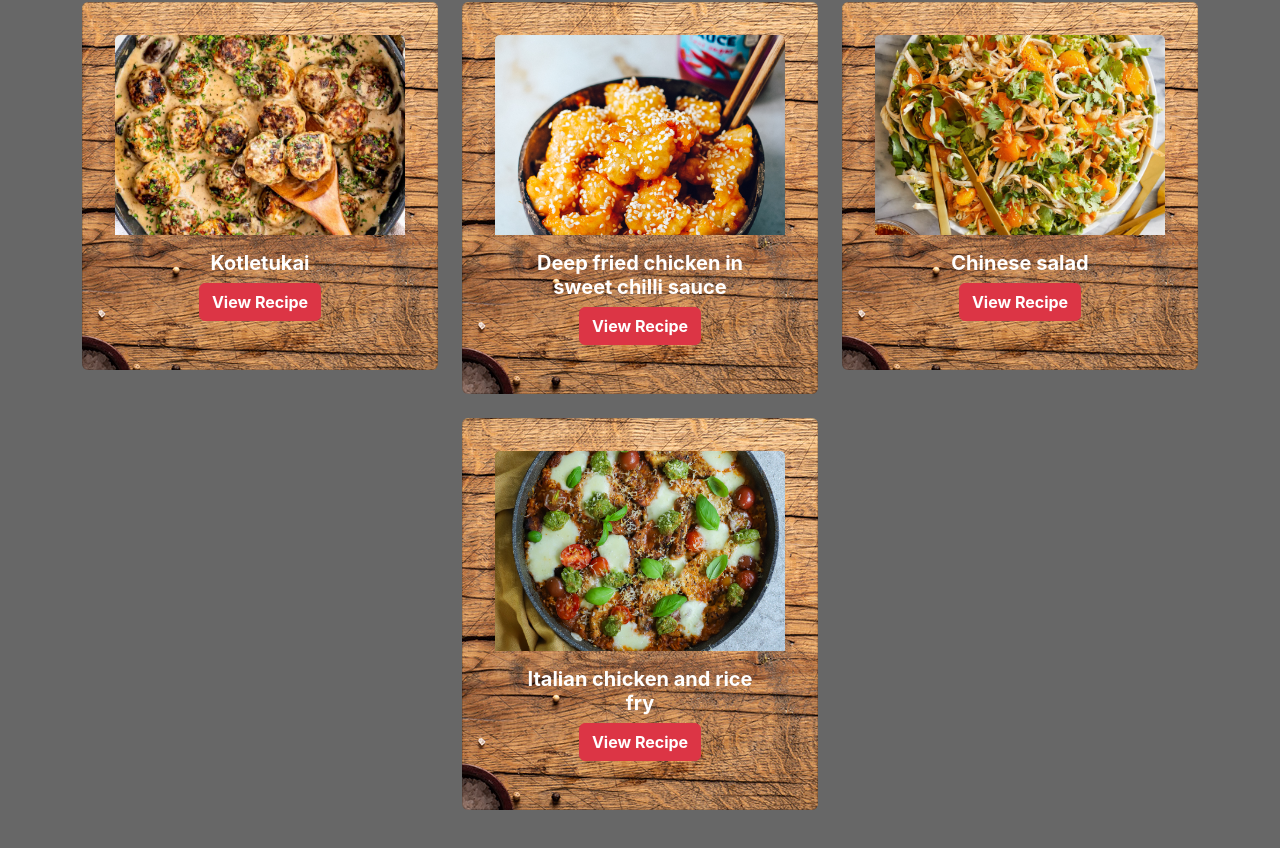
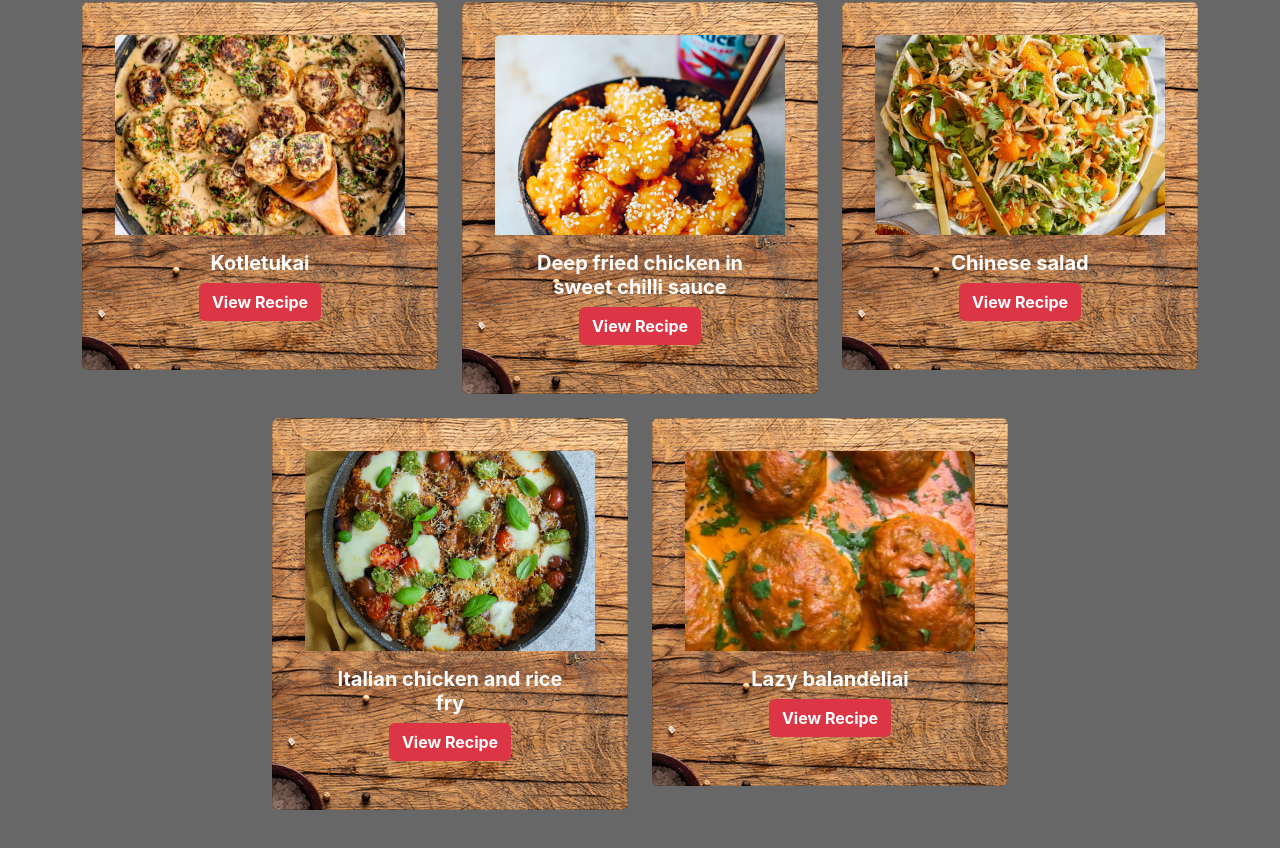
Before and after one commit to lukas-anci/recipe-app, a React (Vite) app: page / in a window 1280 px wide. Shown: the part 2084-2932 px from the top of the page. Built offline with nearby package versions, Linux system fonts and the light colour scheme.

Commit message:
balandeliai

```diff
--- a/src/recipeData.ts
+++ b/src/recipeData.ts
@@ -552,4 +552,35 @@ export const recipeData = [
       'Sprinkle with fresh basil before serving.',
     ],
   },
+  {
+    id: '20',
+    name: 'Lazy balandėliai',
+    category: 'Chicken',
+    imageUrl: '/images/balandeliai.jpg',
+    ingredients: [
+      '800 g minced chicken or turkey',
+      '125 g rice',
+      '300 g cabbage',
+      '1 large carrot',
+      '1 onion',
+      '1 egg',
+      '1/2 tsp. dried coriander',
+      '1/2 tsp. garlic powder',
+      'Salt and Pepper',
+      'Oil to fry',
+    ],
+    sauce: [
+      '300 ml cream or sour cream',
+      '3 tbsp. tomatoe paste',
+      '400 ml hot water',
+    ],
+    instructions: [
+      'Boil rice for 10 min, they need to remain firm. Take it out and cool off.',
+      'Cut cabbage, onion, carrot and fry them until vegetables soften. Cool them off.',
+      'To minced meat add vegetables, rice, egg. Season with spices and mix well',
+      'Form meatballs and place them on the oven plate',
+      'Combine the ingredients for the sauce and pour it on top. Cook in the oven for 1 hour in 185 degrees.',
+      'Serve with mashed potatoes or rice and greenery.',
+    ],
+  },
 ];
```
Also changed, not shown: public/images/balandeliai.jpg (added).
